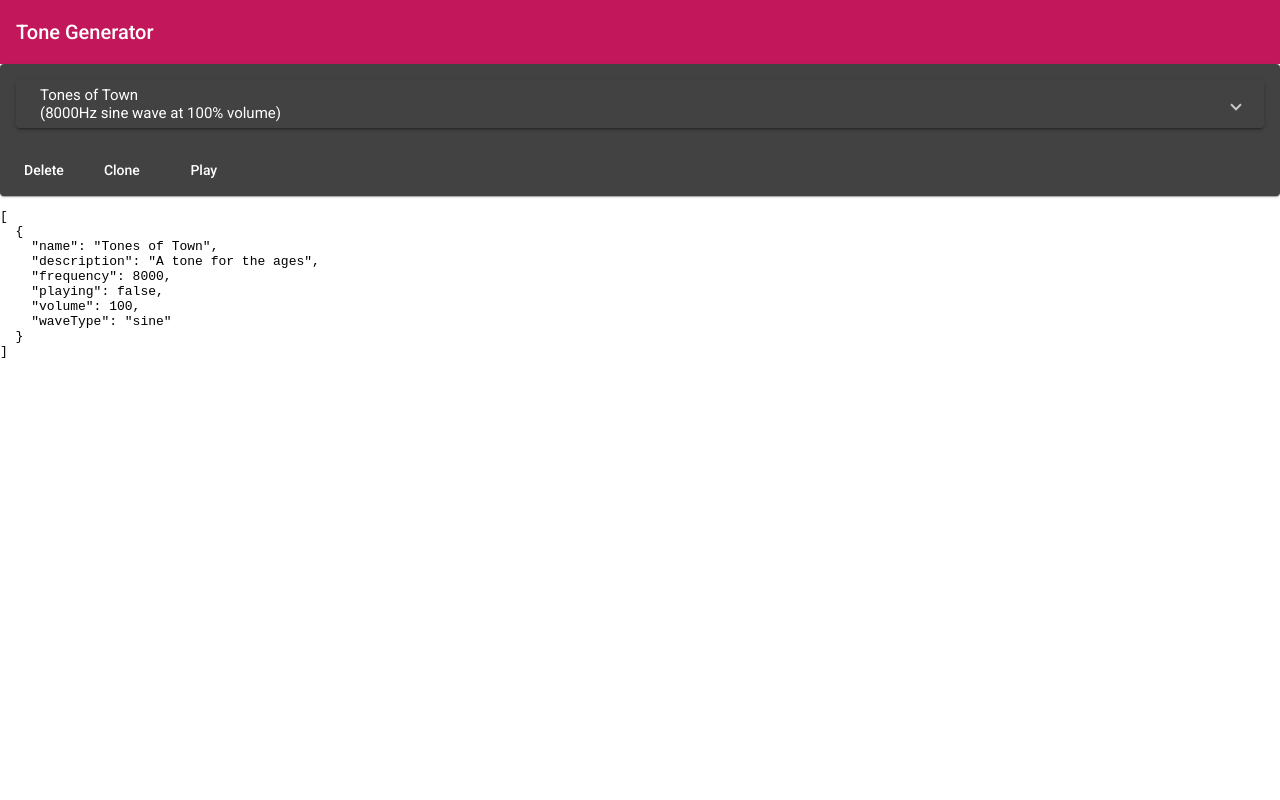
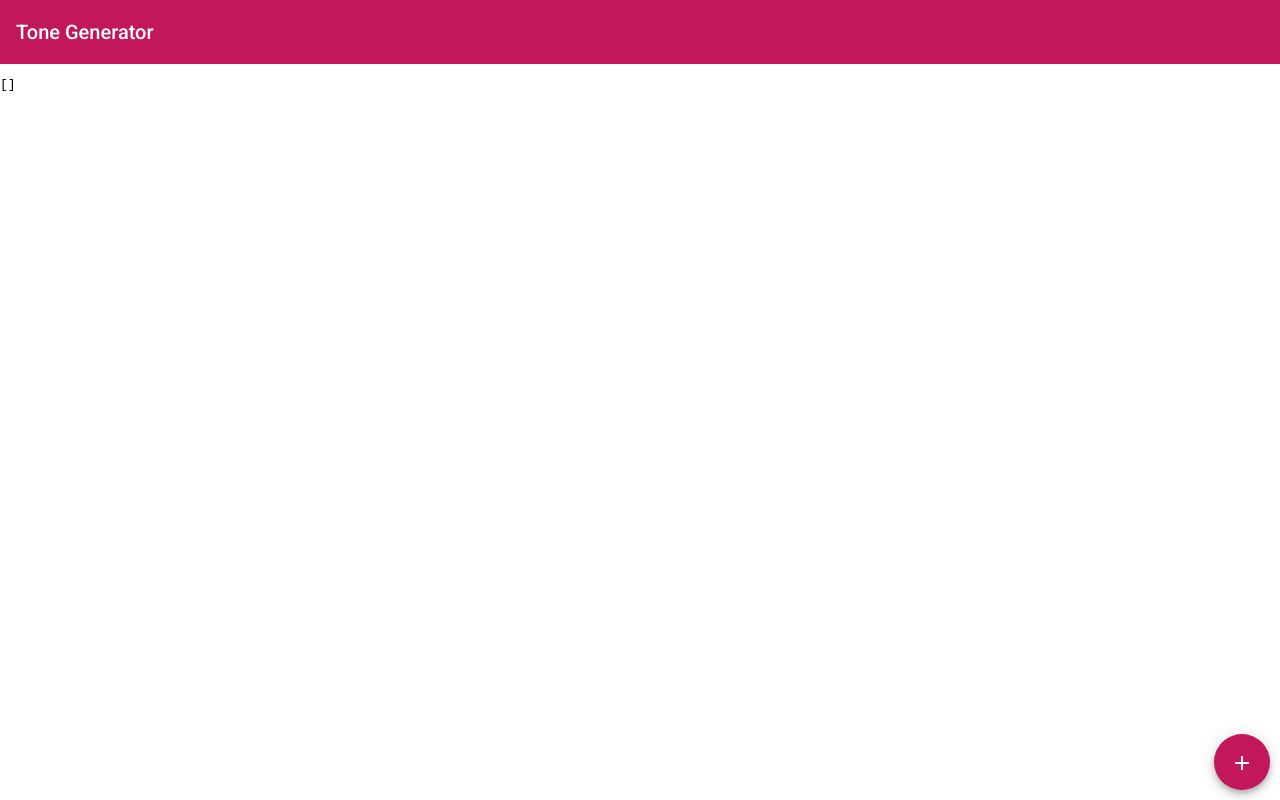
Before and after one commit to LayCraft/tone-generator, an Angular app: page / in a window 1280 px wide. Built offline with nearby package versions, Linux system fonts and the light colour scheme.

Commit message:
add tone button

```diff
--- a/src/app/interfaces/sound.interface.ts
+++ b/src/app/interfaces/sound.interface.ts
@@ -1,7 +1,7 @@
 export interface ISound {
-  description?: string;
+  description: string;
   frequency: number;
-  name?: string;
+  name: string;
   playing: boolean;
   volume: number;
   waveType: string;
--- a/src/app/tone-list/tone-list.component.html
+++ b/src/app/tone-list/tone-list.component.html
@@ -23,5 +23,7 @@
     </mat-card-actions>
   </mat-card>
 </div>
-
+<button (click)="addTone()" class="bottom-right" mat-fab color="primary" aria-label="Add tone button">
+  <mat-icon>add</mat-icon>
+</button>
 <pre>{{tones|json}}</pre>
--- a/src/app/tone-list/tone-list.component.scss
+++ b/src/app/tone-list/tone-list.component.scss
@@ -0,0 +1,8 @@
+.bottom-right{
+  position: absolute;
+  bottom: 10px;
+  right: 10px;
+}
+mat-card{
+  margin: 4px;
+}
--- a/src/app/tone-list/tone-list.component.ts
+++ b/src/app/tone-list/tone-list.component.ts
@@ -8,14 +8,7 @@ import { ISound } from '../interfaces/sound.interface';
 })
 export class ToneListComponent implements OnInit {
 
-  tones: ISound[] = [{
-    name: 'Tones of Town',
-    description: 'A tone for the ages',
-    frequency: 8000,
-    playing: false,
-    volume: 100,
-    waveType: 'sine'
-  }];
+  tones: ISound[] = [];
 
   constructor() { }
 
@@ -28,5 +21,14 @@ export class ToneListComponent implements OnInit {
   onChange(index: number, event: ISound) {
     console.log(index, event);
   }
-
+  addTone() {
+    this.tones.push({
+      name: '',
+      description: '',
+      frequency: 8000,
+      playing: false,
+      volume: 100,
+      waveType: 'sine'
+    });
+  }
 }
```
